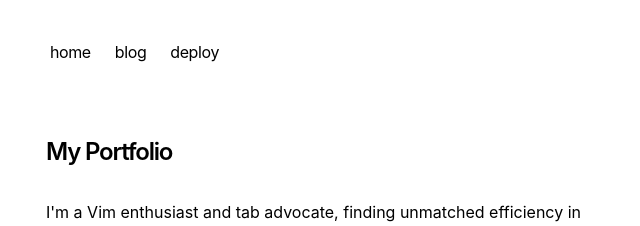
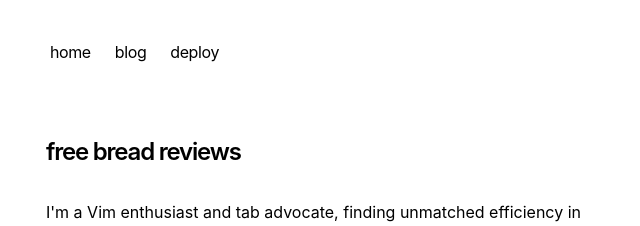
Before and after one commit to jarrensj/freebreadreviews, a Next.js app: page / in a window 1280 px wide. Shown: the top 226 px of the page, without its empty margins (306-946 px from the left). Built offline with nearby package versions, Linux system fonts and the light colour scheme.

Commit message:
free bread reviews

```diff
--- a/app/blog/page.tsx
+++ b/app/blog/page.tsx
@@ -1,14 +1,14 @@
 import { BlogPosts } from 'app/components/posts'
 
 export const metadata = {
-  title: 'Blog',
-  description: 'Read my blog.',
+  title: 'free bread reviews',
+  description: 'free bread reviews',
 }
 
 export default function Page() {
   return (
     <section>
-      <h1 className="font-semibold text-2xl mb-8 tracking-tighter">My Blog</h1>
+      <h1 className="font-semibold text-2xl mb-8 tracking-tighter">blog</h1>
       <BlogPosts />
     </section>
   )
--- a/app/layout.tsx
+++ b/app/layout.tsx
@@ -11,15 +11,15 @@
 export const metadata: Metadata = {
   metadataBase: new URL(baseUrl),
   title: {
-    default: 'Next.js Portfolio Starter',
-    template: '%s | Next.js Portfolio Starter',
+    default: 'free bread reviews',
+    template: '%s | free bread reviews',
   },
-  description: 'This is my portfolio.',
+  description: 'free bread reviews',
   openGraph: {
-    title: 'My Portfolio',
-    description: 'This is my portfolio.',
+    title: 'free bread reviews',
+    description: 'free bread reviews.',
     url: baseUrl,
-    siteName: 'My Portfolio',
+    siteName: 'free bread reviews',
     locale: 'en_US',
     type: 'website',
   },
--- a/app/page.tsx
+++ b/app/page.tsx
@@ -4,7 +4,7 @@
   return (
     <section>
       <h1 className="mb-8 text-2xl font-semibold tracking-tighter">
-        My Portfolio
+        free bread reviews
       </h1>
       <p className="mb-4">
         {`I'm a Vim enthusiast and tab advocate, finding unmatched efficiency in
```
Also changed, not shown: 1 other file (tests, documents, lock files or other folders).
